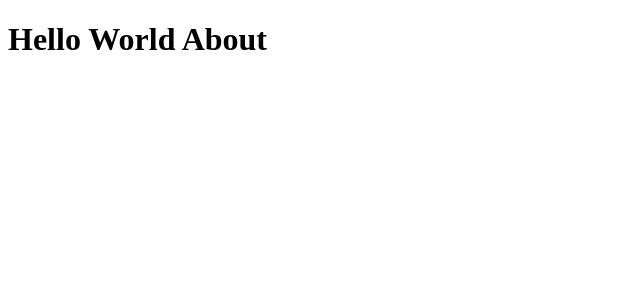
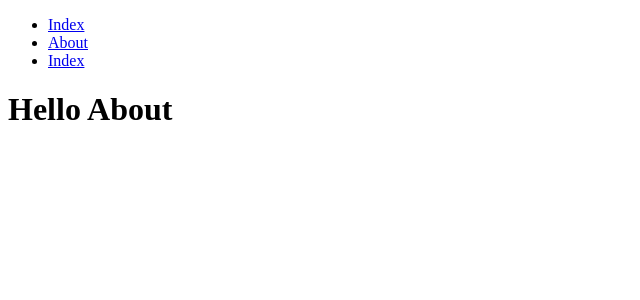
Before and after one commit to CamiloPenagos99/next-project-users, a Next.js app: page /about in a window 1280 px wide. Shown: the top 300 px of the page, without its empty margins (0-640 px from the left). Built offline with nearby package versions, Linux system fonts and the light colour scheme.

Commit message:
feat: config de next router

```diff
--- a/componentes/navbar.js
+++ b/componentes/navbar.js
@@ -1,11 +1,25 @@
-const NavBar = ()=>{
-    return (
-        <ul>
-            <li>Index</li>
-            <li>About</li>
-            <li>Services</li>
-        </ul>
-    )
-}
+import Link from "next/link";
+
+const NavBar = () => {
+  return (
+    <ul>
+      <li>
+        <Link href="/">
+          <a>Index</a>
+        </Link>
+      </li>
+      <li>
+        <Link href="/about">
+          <a>About</a>
+        </Link>
+      </li>
+      <li>
+        <Link href="/services">
+          <a>Index</a>
+        </Link>
+      </li>
+    </ul>
+  );
+};
 
 export default NavBar;
--- a/pages/about.js
+++ b/pages/about.js
@@ -1,8 +1,13 @@
-import React from 'react'
+import React from "react";
+import NavBar from "../componentes/navbar";
 
-const About = ()=>{
-
-    return <h1>Hello World About</h1>
-}
+const About = () => {
+  return (
+    <div>
+      <NavBar></NavBar>
+      <h1>Hello About</h1>
+    </div>
+  );
+};
 
 export default About;
```
Also changed, not shown: pages/index.js (+8 -9 lines), pages/services.js (+10 -5 lines).
